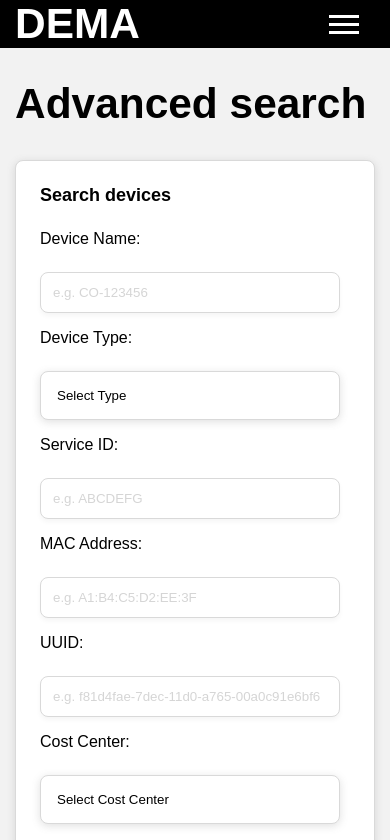
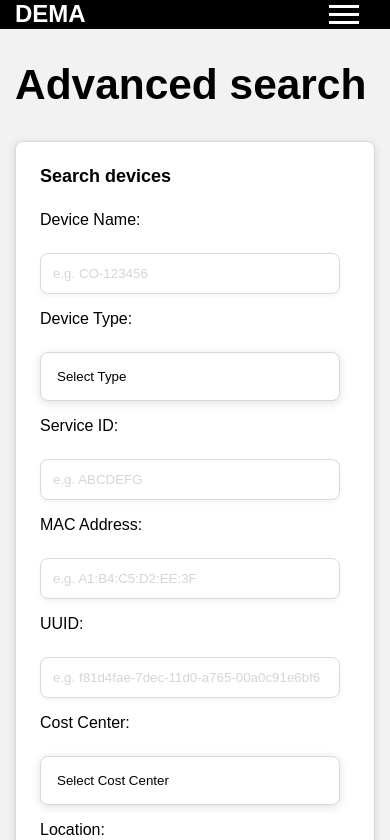
Before and after one commit to hapsal/solid-spork, a Next.js app: page /search in a window 390 px wide. Shown: the top 840 px of the page. Built offline with nearby package versions, Linux system fonts and the light colour scheme; no server answers; the database is empty.

Commit message:
fix: burger menu sticks to header

```diff
--- a/src/app/homepage.module.css
+++ b/src/app/homepage.module.css
@@ -241,4 +241,15 @@
         display: none;
     }
 
+    .devicecontent h2 {
+        font-size: var(--font-size-md);
+    }
+
+    .devicecontent th {
+        font-size: var(--font-size-sm);
+    }
+
+    .devicecontent td {
+        font-size: var(--font-size-sm);
+    }
 }
--- a/src/app/navigation/navigation.js
+++ b/src/app/navigation/navigation.js
@@ -22,7 +22,7 @@ const NavLinks = () => {
     <header className={styles.header}>
       <nav className={styles.navigation}>
         <div>
-          <Link className={`link ${pathname === '/'}`} href="/">
+          <Link className={`link ${pathname === '/'}`} href="/" onClick={handleLinkClick}>
             <span className={styles.logo}>DEMA</span>
           </Link>
         </div>
--- a/src/app/navigation/navigation.module.css
+++ b/src/app/navigation/navigation.module.css
@@ -18,6 +18,34 @@
     display: none;
     cursor: pointer;
   }
+
+.logo {
+    color: white;
+    font-size: var(--font-size-3xl);
+    font-weight: 900;
+    text-transform: uppercase;
+}
+
+
+.rightnav {
+    color: white;
+    text-transform: uppercase;
+    align-self: center;
+
+    display: flex;
+
+    gap: 1rem;
+}
+
+.rightnav li {
+    list-style-type: none;
+}
+
+.rightnav a:hover {
+    color: #00FFB2;
+}
+
+
 
 @media (max-width: 93.75rem) {
     .navigation {
@@ -46,9 +74,10 @@
         position: absolute;
         height: 150px;
         width: 100%;
-        top: 60px;
+        top: 100%;
         right: 0;
-        transition: all 0.5s ease
+        transition: all 0.5s ease;
+        padding-top: 1rem;
       }
 
     .rightnav.active li {
@@ -85,32 +114,13 @@
         max-width: 360px;
     }
 
+
+    .rightnav a {
+        font-size: var(--font-size-xs);
+    }
+
+    .logo {
+        font-size: var(--font-size-2xl);
+    }
+
 }
-
-
-
-.logo {
-    color: white;
-    font-size: var(--font-size-3xl);
-    font-weight: 900;
-    text-transform: uppercase;
-}
-
-
-.rightnav {
-    color: white;
-    text-transform: uppercase;
-    align-self: center;
-
-    display: flex;
-
-    gap: 1rem;
-}
-
-.rightnav li {
-    list-style-type: none;
-}
-
-.rightnav a:hover {
-    color: #00FFB2;
-}
```
